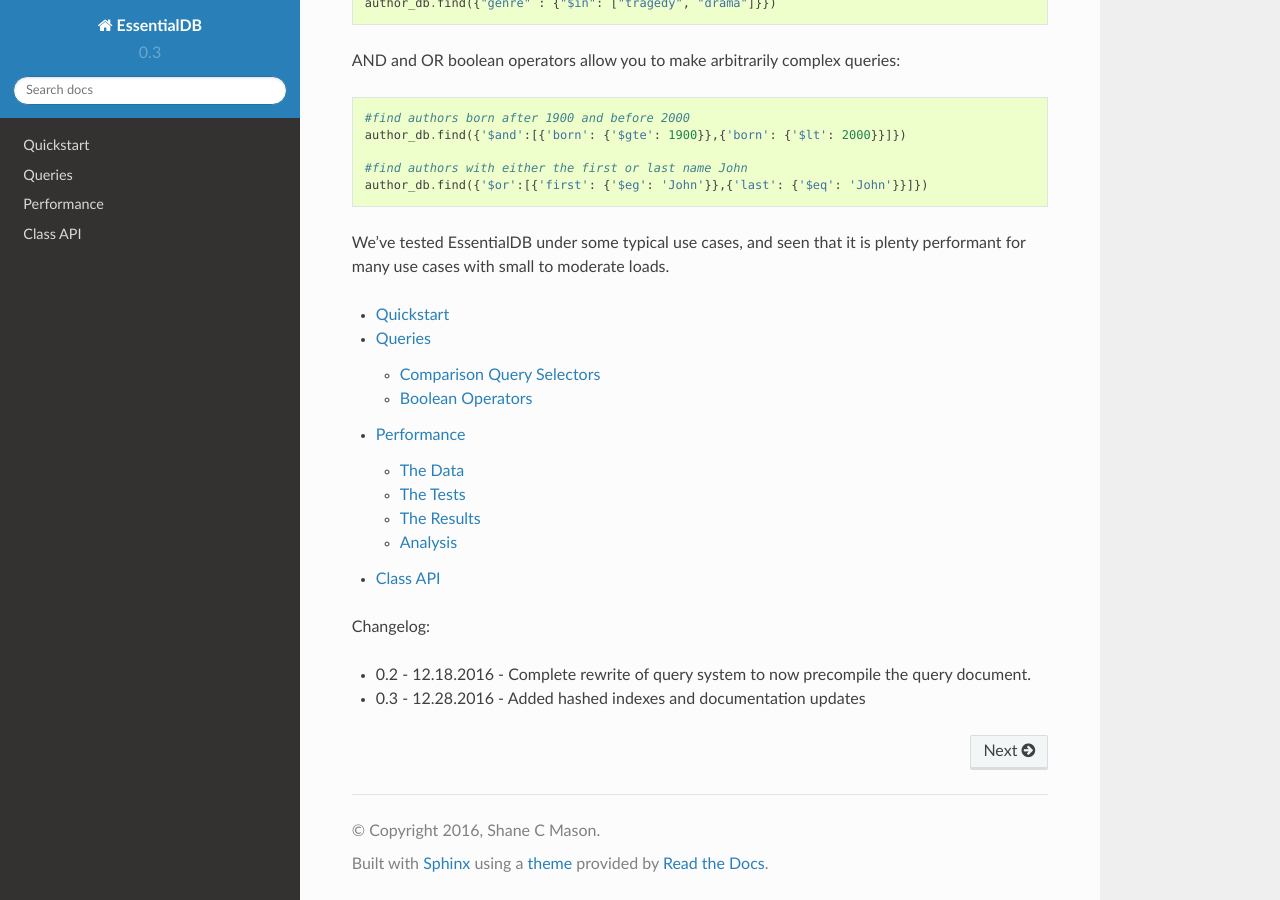
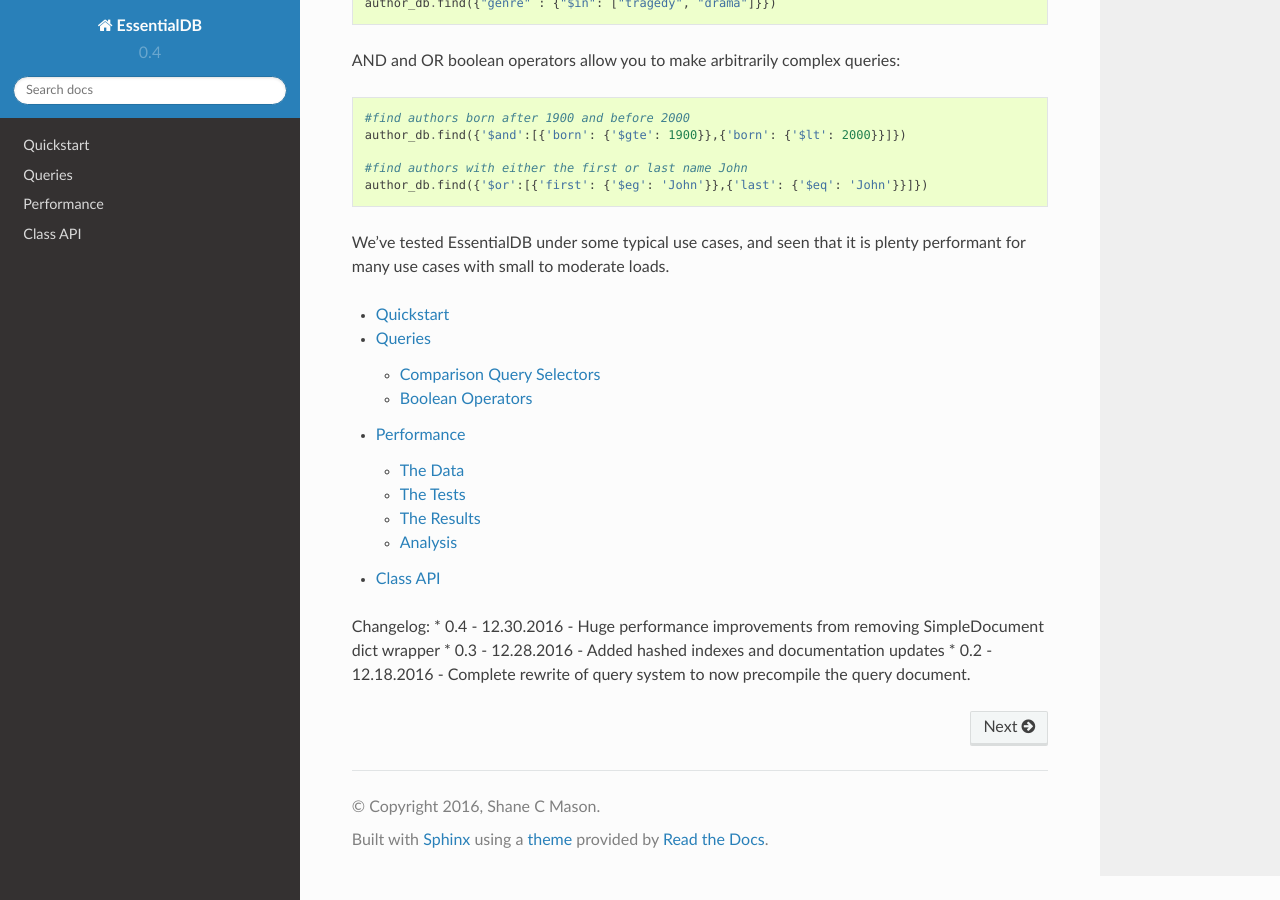
Before and after one commit to shane-mason/essentialdb, a Sphinx documentation site: the page built from docs/index.rst, in a window 1280 px wide and 900 px high, scrolled down 1529 px. Built offline with Sphinx 7.4.7 and the Read the Docs theme 2.0.0, drawn with Linux system fonts in a browser that asks for light colours.

Commit message:
Updated changelog and version.

```diff
--- a/docs/conf.py
+++ b/docs/conf.py
@@ -69,9 +69,9 @@
 # built documents.
 #
 # The short X.Y version.
-version = '0.3'
+version = '0.4'
 # The full version, including alpha/beta/rc tags.
-release = '0.3'
+release = '0.4'
 
 # The language for content autogenerated by Sphinx. Refer to documentation
 # for a list of supported languages.
--- a/docs/index.rst
+++ b/docs/index.rst
@@ -12,6 +12,6 @@
 
 
 Changelog:
-
+* 0.4 - 12.30.2016 - Huge performance improvements from removing SimpleDocument dict wrapper
+* 0.3 - 12.28.2016 - Added hashed indexes and documentation updates
 * 0.2 - 12.18.2016 - Complete rewrite of query system to now precompile the query document.
-* 0.3 - 12.28.2016 - Added hashed indexes and documentation updates
--- a/setup.py
+++ b/setup.py
@@ -22,7 +22,7 @@
     # Versions should comply with PEP440.  For a discussion on single-sourcing
     # the version across setup.py and the project code, see
     # https://packaging.python.org/en/latest/single_source_version.html
-    version='0.3.23',
+    version='0.4.0',
 
     description='EssentialDB - NOSQL document database.',
     long_description=long_description,
```
